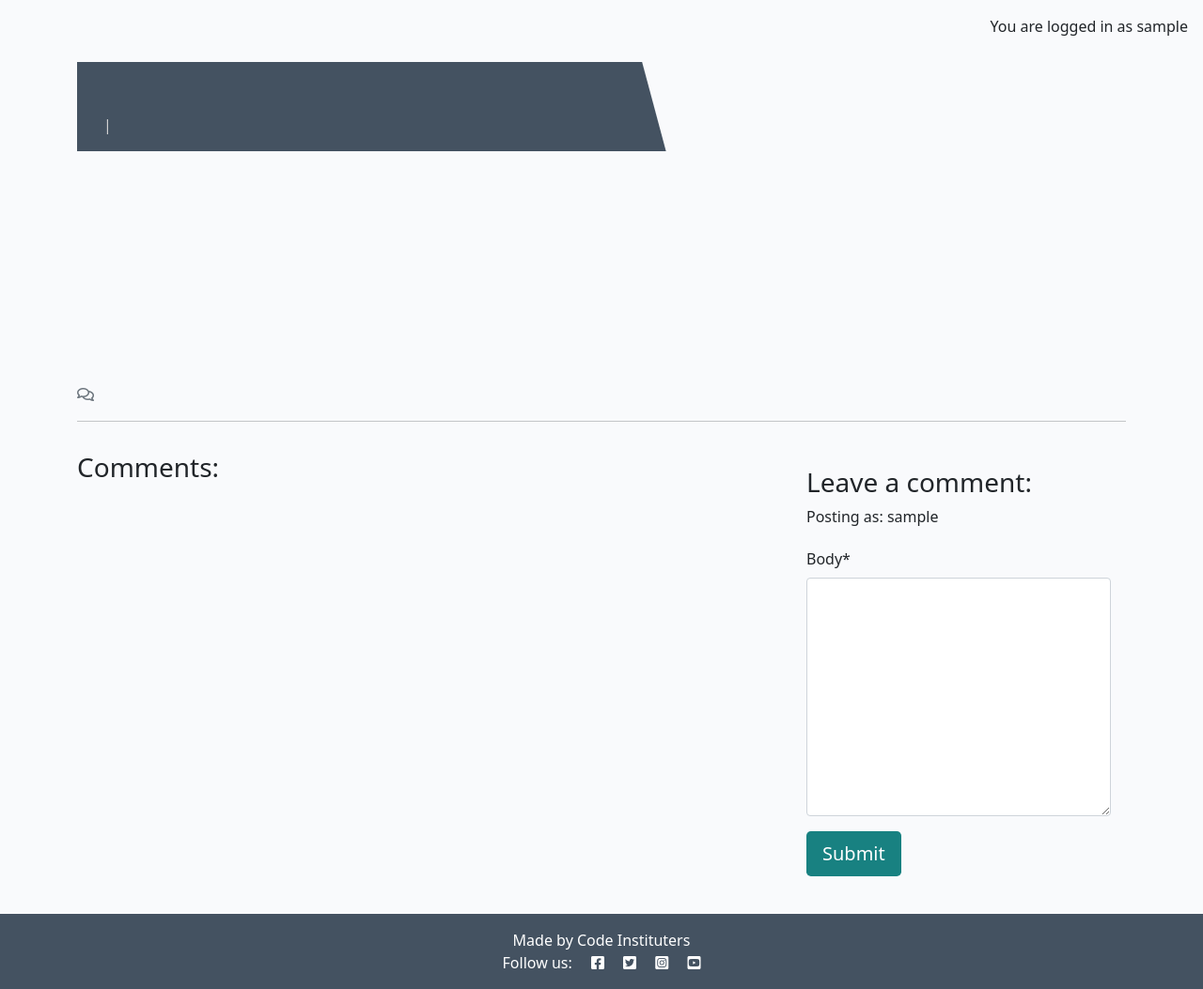
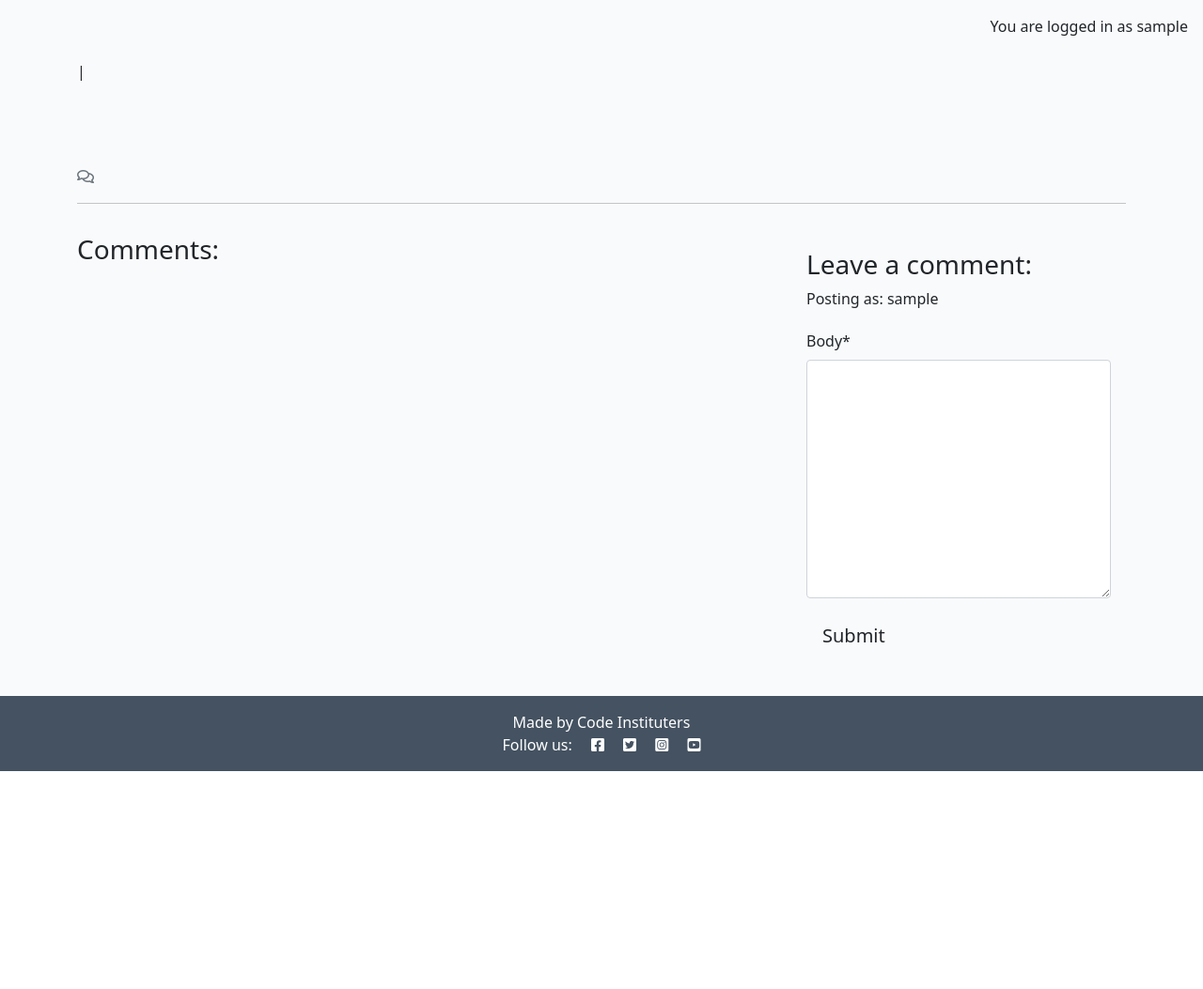
Before and after one commit to GracieteDev/django-blog, a Django app: template blog/templates/blog/post_detail.html in a window 1280 px wide. Shown: the part 60-1113 px from the top of the page at 94% size. After the commit the page ends 881 px from the top, so only its background shows below. Run offline with Django 4.2, Linux system fonts and the light colour scheme; the template is opened without the code that fills it: values that come from a table or form of the project are taken from there, others are empty; the visitor is signed in with stand-in values (Sample User, id 1); some libraries are stand-ins or nearby versions.

Commit message:
update style.css and post_detail.html

```diff
--- a/blog/templates/blog/post_detail.html
+++ b/blog/templates/blog/post_detail.html
@@ -25,8 +25,8 @@
     <div class="row">
         <div class="col card mb-4  mt-3 left  top">
             <div class="card-body">
-                <article class="card-text">
-                    {{ post.content|truncatechars:50 | safe }}
+                <article class="card-text truncate">
+                    {{ post.content| safe }}
                 </article>
             </div>
         </div>
--- a/static/css/style.css
+++ b/static/css/style.css
@@ -41,151 +41,12 @@ body {
 .image-flash {
   position: absolute;
   bottom: 5%;
-  min-width: 30%;
-  left: -2px;
-  background-color: #188181;
 }
 
-.scale {
-  width: 100%;
-  height: auto;
+.truncate {
+  display: block;
+  width: 250px;
+  white-space: nowrap;
+  overflow: hidden;
+  text-overflow: ellipsis;
 }
-
-.author {
-  color: white;
-  margin: 4px;
-  text-transform: uppercase;
-}
-
-.masthead {
-  margin-top: 10px;
-  overflow: hidden;
-  position: relative;
-  display: inline-block;
-  height: 33vh;
-  width: 100%;
-}
-
-.masthead-text {
-  background-color: #445261;
-  color: white;
-  position: relative;
-}
-
-.masthead-image {
-  position: relative;
-  overflow: hidden;
-}
-
-.masthead-image:after {
-  content: '';
-  position: absolute;
-  top: 0;
-  right: 90%;
-  height: 100%;
-  width: 150%;
-  background: #445261;
-  -webkit-transform: skew(15deg);
-  -moz-transform: skew(15deg);
-  transform: skew(15deg);
-  z-index: 100;
-}
-
-.profile-image {
-  width: 100%;
-}
-
-.post-link {
-  text-decoration: none;
-  color: #445261;
-}
-
-.post-link:hover,
-.page-link {
-  color: #e84610;
-}
-
-.post-title {
-  margin-top: 10%;
-  margin-left: 5%;
-}
-
-.post-subtitle {
-  margin-left: 5%;
-  color: lightgray;
-}
-
-.btn-signup,
-.btn-edit {
-  background-color: #188181;
-  color: #fff;
-}
-
-.btn-signup:hover,
-.btn-signup:active {
-  background-color: #fff;
-  color: #23bbbb;
-}
-
-.link {
-  color: #23bbbb;
-  text-decoration: none;
-}
-
-.link:hover,
-.link:active {
-  color: #445261;
-  text-decoration: underline;
-}
-
-.btn-like {
-  color: #e84610;
-  border: none;
-  background: transparent;
-}
-
-.btn-delete {
-  color: #fff;
-  background: #e84610;
-}
-
-.btn-like:hover,
-.btn-like:active {
-  color: #e84610;
-  background: transparent;
-  border: none;
-}
-
-.faded {
-  color: rgb(172, 175, 175);
-}
-
-.approval {
-  color: rgb(222, 146, 168);
-}
-
-/* Media queries for .profile-image */
-
-@media (min-width: 576px) {
-  .profile-image {
-    width: 90%;
-  }
-}
-
-@media (min-width: 768px) {
-  .profile-image {
-    width: 75%;
-  }
-}
-
-@media (min-width: 992px) {
-  .profile-image {
-    width: 60%;
-  }
-}
-
-@media (min-width: 1200px) {
-  .profile-image {
-    width: 50%;
-  }
-}
```
